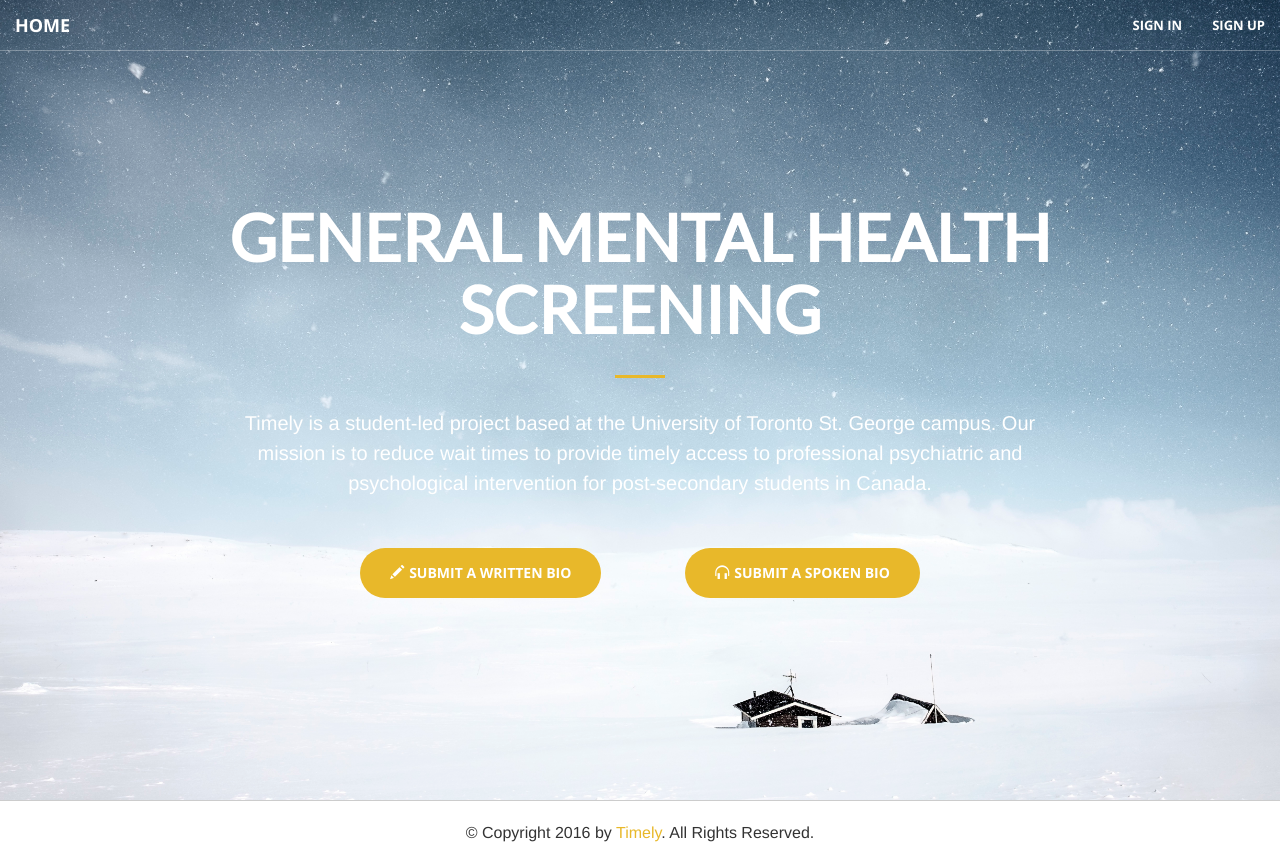
After one commit to pxlu/Timely, a Flask app: page /screen in a window 1280 px wide. The commit adds this page. Run offline with Flask 2, Linux system fonts and the light colour scheme.

Commit message:
Added screening template, modified other templates, changed nav for all except index, and changed circle tabs css in index

```diff
--- a/web/static/css/main.css
+++ b/web/static/css/main.css
@@ -14,6 +14,9 @@ hr {
 hr.light {
   border-color: white; }
 
+hr.dark {
+  border-color: black; }
+
 hr.long {
   max-width: 80%;
 }
@@ -22,7 +25,7 @@ hr.seperator {
   max-width: 100%;
   border-width: thin;
   border-color: rgba(1, 1, 1, 0.2);
-  margin: 0 0 10px 0;
+  margin: 0 0 20px 0;
 }
 
 a {
@@ -404,7 +407,7 @@ body {
   margin: auto;
   height: 500px;
   background: #fff;
-  border: 1px solid #ddd;
+  /* border: 1px solid #ddd; */
 }
 .board .nav-tabs {
     position: relative;
@@ -528,7 +531,7 @@ li.active span.round-tabs.five{
     margin: 0 auto;
     bottom: 0px;
     border: 10px solid transparent;
-    border-bottom-color: #ddd;
+    border-bottom-color: black;
 
 }
 .nav-tabs > li a{
@@ -545,6 +548,7 @@ li.active span.round-tabs.five{
 
 .tab-content{
 }
+
 .tab-pane{
    position: relative;
 padding-top: 50px;
--- a/web/templates/base-template.html
+++ b/web/templates/base-template.html
@@ -47,10 +47,10 @@
           <div class="collapse navbar-collapse" id="bs-example-navbar-collapse-1">
               <ul class="nav navbar-nav navbar-right">
                   <li>
-                      <a class="page-scroll" href="#about">About Us</a>
+                      <a class="page-scroll" href="#model">Our Model</a>
                   </li>
                   <li>
-                      <a class="page-scroll" href="#login">FAQ</a>
+                      <a class="page-scroll" href="#faq">FAQ</a>
                   </li>
                   <li>
                       <a method="POST" href="{{ url_for('render_login') }}">Sign In</a>
--- a/web/templates/login-template.html
+++ b/web/templates/login-template.html
@@ -73,3 +73,8 @@
 	</div>
 </div>
 {% endblock %}
+
+{% block footer %}
+	<hr class="seperator" style="margin-top: 260px">
+	<p align="center">&copy; Copyright 2016 by <a href="http://www.timelyproject.com/">Timely</a>. All Rights Reserved.</p>
+{% endblock %}
--- /dev/null
+++ b/web/templates/screening-template.html
@@ -0,0 +1,54 @@
+{% extends "base-template.html" %}
+{% block title %}Students{% endblock %}
+{% block head %}
+    {{ super() }}
+    <style type="text/css">
+        .important { color: #336699; }
+    </style>
+{% endblock %}
+
+{% block navbar %}
+<nav id="mainNav" class="navbar navbar-default navbar-fixed-top">
+  <div class="container-fluid">
+      <!-- Brand and toggle get grouped for better mobile display -->
+      <div class="navbar-header">
+          <button type="button" class="navbar-toggle collapsed" data-toggle="collapse" data-target="#bs-example-navbar-collapse-1">
+              <span class="sr-only">Toggle navigation</span>
+              <span class="icon-bar"></span>
+              <span class="icon-bar"></span>
+              <span class="icon-bar"></span>
+          </button>
+          <a class="navbar-brand" href="{{ url_for('home') }}">Home</a>
+      </div>
+
+      <!-- Collect the nav links, forms, and other content for toggling -->
+      <div class="collapse navbar-collapse" id="bs-example-navbar-collapse-1">
+          <ul class="nav navbar-nav navbar-right">
+              <li>
+                  <a method="POST" href="{{ url_for('render_login') }}">Sign In</a>
+              </li>
+              <li>
+                  <a class="page-scroll" href="#login">Sign Up</a>
+              </li>
+          </ul>
+      </div>
+      <!-- /.navbar-collapse -->
+  </div>
+<!-- /.container-fluid -->
+</nav>
+{% endblock %}
+
+{% block index %}
+    <!-- Header image & tagline -->
+	<header>
+	    <div class="header-content">
+	        <div class="header-content-inner">
+	            <h1>General Mental Health Screening</h1>
+	            <hr class="primary">
+	            <p>Timely is a student-led project based at the University of Toronto St. George campus. Our mission is to reduce wait times to provide timely access to professional psychiatric and psychological intervention for post-secondary students in Canada.</p>
+	           	<a href="#about" class="btn btn-primary btn-xl" style="min-width: 220px; margin-right: 4%"><span class="glyphicon glyphicon-pencil" aria-hidden="true" style="margin-right: 5px"></span>Submit A Written Bio</a>
+                <a href="#about" class="btn btn-primary btn-xl" style="min-width: 220px; margin-left: 4%"><span class="glyphicon glyphicon-headphones" aria-hidden="true" style="margin-right: 5px"></span>Submit A Spoken Bio</a>
+	        </div>
+	    </div>
+	</header>
+{% endblock %}
--- a/web/views.py
+++ b/web/views.py
@@ -26,6 +26,10 @@ def render_login():
 
 #### Screening elements
 
+@app.route('/screen')
+def screen():
+    return render_template('screening-template.html')
+
 #### Resource elements
 
 """
```
Also changed, not shown: web/templates/index-template.html (+19 -9 lines), web/templates/providers-template.html (+32 -0 lines), web/templates/students-template.html (+36 -1 lines).
